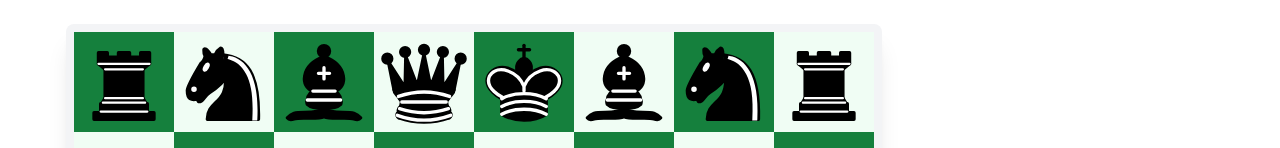
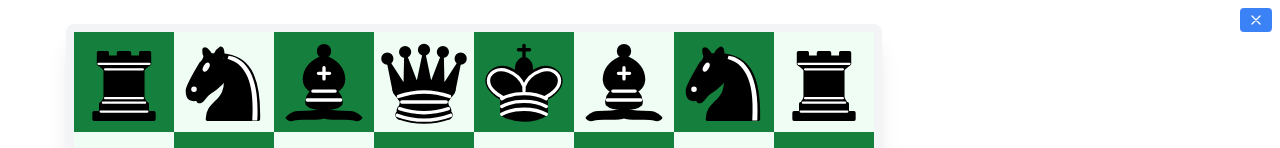
Before and after one commit to rahulragidev/my-board, a Next.js app: page / in a window 1280 px wide. Shown: the top 148 px of the page. Built offline with nearby package versions, Linux system fonts and the light colour scheme.

Commit message:
reset board button

```diff
--- a/components/Board.js
+++ b/components/Board.js
@@ -90,6 +90,17 @@ const Board = () => {
       gameHistory,
     });
   }, [boardState, turn, gameStarted, whiteTime, blackTime, gameHistory]);
+
+  const resetGame = () => {
+    setBoardState(createInitialBoard());
+    setTurn("white");
+    setGameStarted(false);
+    setWhiteTime(initialTime);
+    setBlackTime(initialTime);
+    setGameHistory([]);
+    setSelectedPiece(null);
+    // Add other state resets if necessary
+  };
 
   const playErrorSound = () => {
     new Audio("/sounds/illegal.mp3").play();
@@ -218,6 +229,26 @@ const Board = () => {
   return (
     <Suspense fallback={<div>Loading...</div>}>
       <div className="flex flex-col lg:flex-row justify-center items-center w-full h-full p-2 gap-4">
+        <motion.button
+          whileHover={{ scale: 1.1 }}
+          whileTap={{ scale: 0.9 }}
+          onClick={resetGame}
+          className="bg-blue-500 hover:bg-blue-700 text-white font-bold text-xs py-1 px-2 rounded absolute top-2 right-2"
+          title="New Game"
+        >
+          <svg
+            className="w-4 h-4"
+            fill="none"
+            strokeLinecap="round"
+            strokeLinejoin="round"
+            strokeWidth="2"
+            viewBox="0 0 24 24"
+            stroke="currentColor"
+          >
+            <path d="M6 18L18 6M6 6l12 12"></path>{" "}
+            {/* This is a sample icon for a reset symbol */}
+          </svg>
+        </motion.button>
         <motion.div
           className="grid grid-cols-8 mt-4 mb-4 bg-gray-100 p-2 rounded-lg shadow-xl"
           initial={{ opacity: 0 }}
```
